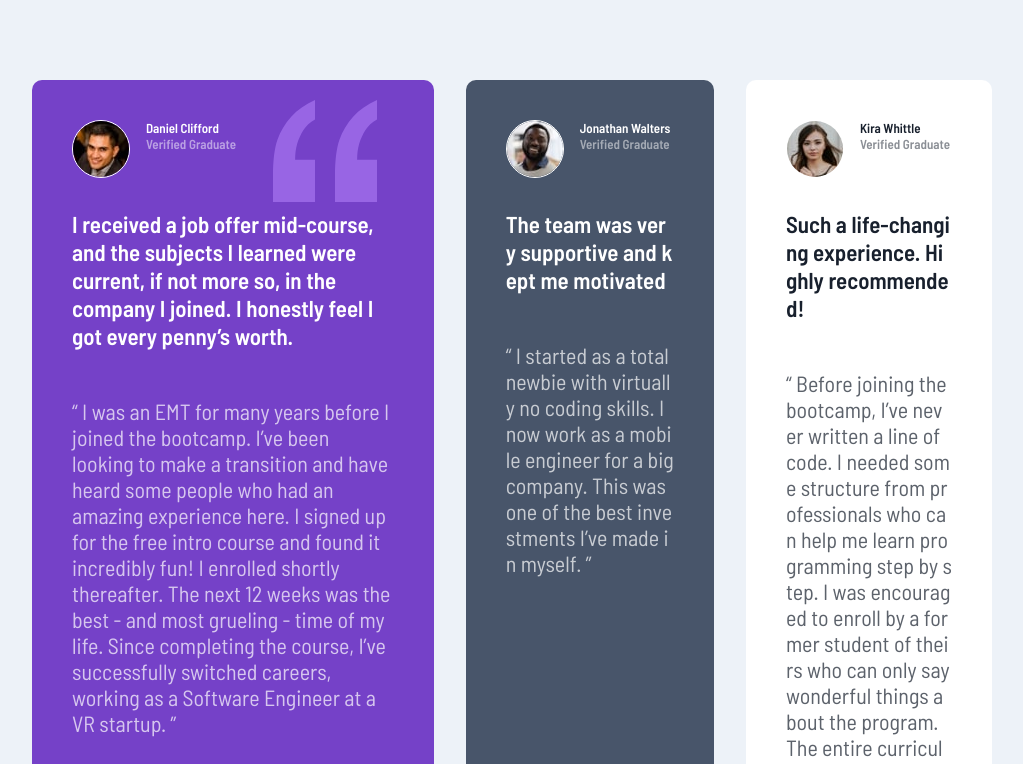
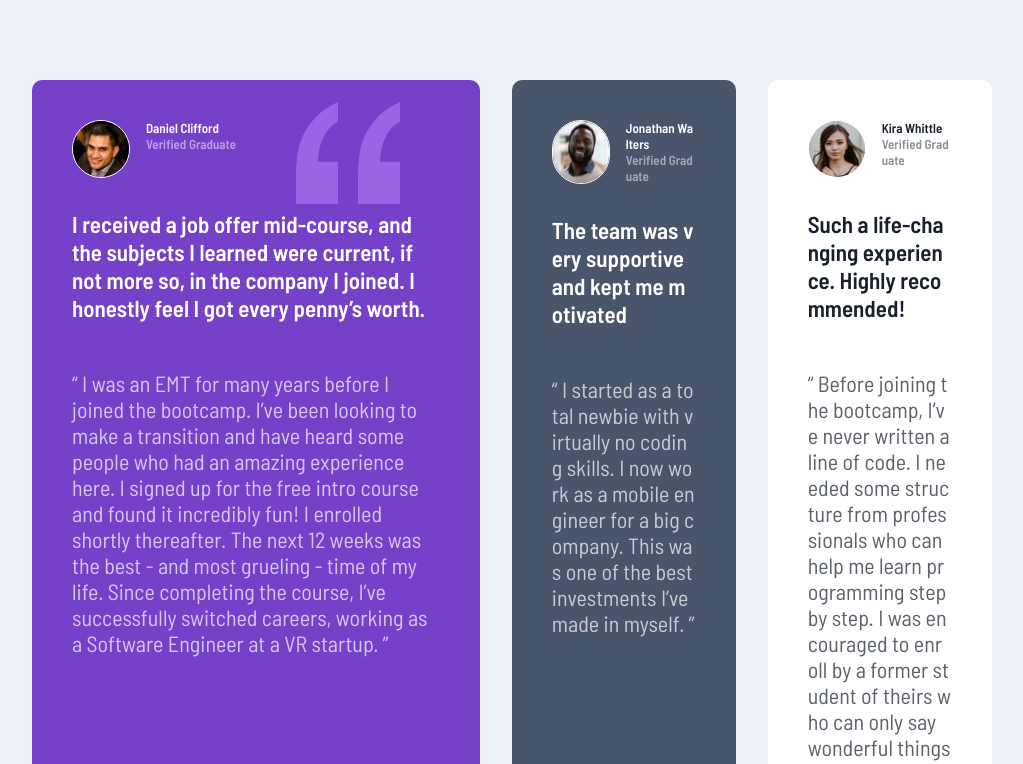
Before and after one commit to SuheibAlabed/Testimonials-grid-section, a plain HTML site: page index.html in a window 1280 px wide. Shown: the top 764 px of the page, without its empty margins (128-1151 px from the left). Drawn offline with Linux system fonts and the light colour scheme.

Commit message:
Testimonials-grid-section

```diff
--- a/style.css
+++ b/style.css
@@ -15,8 +15,8 @@ body {
 .container {
   display: grid;
   grid-template-areas:
-    "area1 area1 area2 area3"
-    "area4 area5 area5 area3";
+    "area1 area1 area1 area2 area3"
+    "area4 area5 area5 area5 area3";
   margin: 5rem 10rem 10rem 10rem;
   justify-content: center;
   grid-gap: 2rem;
@@ -67,7 +67,6 @@ body {
 }
 .profileImg {
   display: flex;
-
   margin-bottom: 2rem;
 }
 .profileImg img {
```
